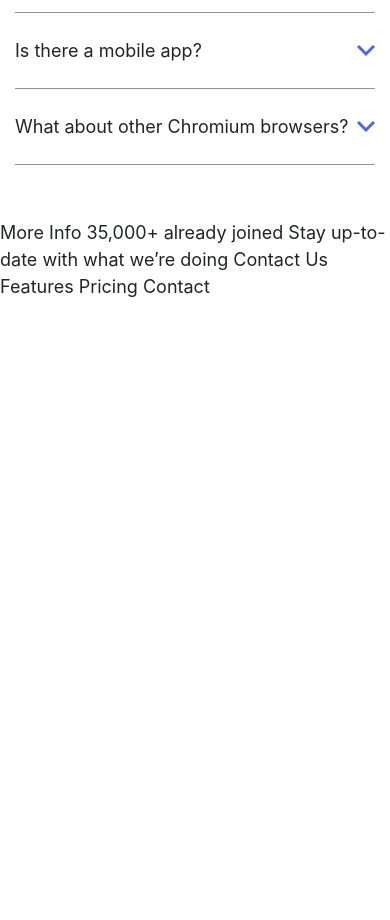
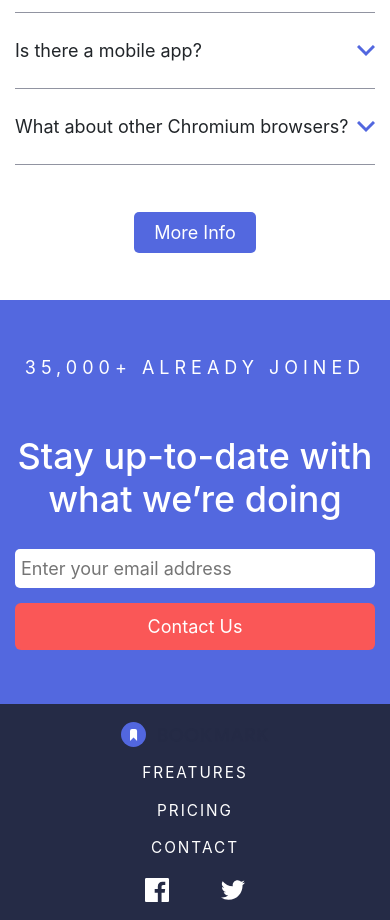
Before and after one commit to FireEagle829/Bookmark-Webiste, a website: page index.html in a window 390 px wide. Shown: the part 1924-2844 px from the top of the page. Before the commit the page ends 2224 px from the top, so only its background shows below. Drawn offline with nearby package versions, Linux system fonts and the light colour scheme.

Commit message:
Added Footer

```diff
--- a/SCSS/abstracts/_mixins.scss
+++ b/SCSS/abstracts/_mixins.scss
@@ -0,0 +1,12 @@
+@mixin mainButton {
+    color: white;
+    text-decoration: none;
+    background-color: $color-primary-soft-blue;
+    border-radius: 5px;
+    width: fit-content;
+    margin: auto;
+    padding: 10px 20px 10px 20px;
+    transition-property: background-color, color;
+    transition-duration: 0.3s;
+    transition-timing-function: ease-in-out;
+}
--- a/SCSS/components/_accordion.scss
+++ b/SCSS/components/_accordion.scss
@@ -34,6 +34,12 @@
                 }
             }
         }
+        a {
+            @include mainButton;
+        }
+        a:hover {
+            background-color: lighten($color: $color-primary-soft-blue, $amount: 10);
+        }
     }
 }
 
--- a/SCSS/layout/_footer.scss
+++ b/SCSS/layout/_footer.scss
@@ -0,0 +1,103 @@
+.footer-upper-section {
+    background-color: $color-primary-soft-blue;
+    color: white;
+    text-align: center;
+    p {
+        letter-spacing: 5px;
+    }
+    h2 {
+        width: 450px;
+        margin: auto;
+    }
+    .email-form {
+        display: flex;
+        justify-content: space-between;
+        width: 500px;
+        margin: auto;
+    }
+    input {
+        border: none;
+        border-radius: 5px;
+        padding: 6px;
+        outline: none;
+        width: 320px;
+    }
+    a,
+    a:visited,
+    a:link {
+        padding: 10px 20px 10px 20px;
+        border-radius: 6px;
+        background-color: $color-primary-soft-red;
+        color: white;
+        transition: 0.3s ease-in-out background-color;
+        text-decoration: none;
+    }
+    a:hover {
+        background-color: lighten($color: $color-primary-soft-red, $amount: 10);
+    }
+}
+
+
+footer {
+    background-color: $color-neutral-dark-blue;
+    .container {
+        display: flex;
+        justify-content: space-between;
+        .footer-flex-primary {
+            align-items: center;
+            display: flex;
+            justify-content: space-between;
+            width: 500px;
+            a {
+                font-size: 0.85rem;
+                color: white;
+                letter-spacing: 2px;
+            }
+        }
+        .footer-flex-secondary {
+            display: flex;
+            justify-content: space-between;
+            width: 100px;
+        }
+    }
+}
+
+@media screen and (max-width: 768px) {
+    .footer-upper-section {
+        h2 {
+            width: 100% !important;
+        }
+        .email-form {
+            width: 100% !important;
+            input {
+                width: 60%;
+            }
+        }
+    }
+    footer {
+        .container {
+            flex-direction: column !important;
+            align-items: center;
+            justify-content: center !important;
+            .footer-flex-primary {
+                flex-direction: column;
+                justify-content: center;
+                a,
+                img {
+                    margin-bottom: 15px !important;
+                }
+                width: 100%;
+            }
+        }
+    }
+}
+
+@media screen and (max-width: 450px) {
+    .email-form {
+        flex-direction: column;
+        input {
+            width: 100% !important;
+            margin-bottom: 15px;
+        }
+    }
+}
--- a/index.html
+++ b/index.html
@@ -47,7 +47,7 @@
       <h3 class="mb-3">Frequently Asked Questions</h3>
       <p class="mb-5 accordion-section-header-text">Here are some of our FAQs. If you have any other questions you’d like
         answered please feel free to email us.</p>
-        <div class="accordion">
+        <div class="accordion mb-5">
           <div class="accordion-slide">
             <div class="accordion-slide-container my-2">
               <span>What is Bookmark?</span>
@@ -91,39 +91,42 @@
             </div>
           </div>
         </div>
+        <div class="text-center">
+          <a href="#">More Info</a>
+        </div>
     </div>
   </section>
 
-  <!-- Question 1 -->
+  <section class="py-5 footer-upper-section">
+    <div class="container">
+      <p class="mb-5">35,000+ ALREADY JOINED</p>
+      <h2 class="mb-4">Stay up-to-date with what we’re doing</h2>
+      <div class="email-form">
+        <input type="text" placeholder="Enter your email address">
+        <a href="#">Contact Us</a>
+      </div>
+    </div>
+  </section>
 
 
-  <!-- Answer 1 -->
-
-  <!-- Question 2 -->
-
-  <!-- Answer 2 -->
-
-  <!-- Question 3 -->
-
-  <!-- Answer 3 -->
-
-  <!-- Question 4 -->
-
-  <!-- Answer 4 -->
-
-
-  More Info
-
-  35,000+ already joined
-
-  Stay up-to-date with what we’re doing
-
-  Contact Us
-
-  Features
-  Pricing
-  Contact
-
+  <footer class="py-3">
+    <div class="container">
+      <div class="footer-flex-primary">
+        <img src="images/logo-bookmark.svg" alt="">
+        <a href="#">FREATURES</a>
+        <a href="#">PRICING</a>
+        <a href="#">CONTACT</a>
+      </div>
+      <div class="footer-flex-secondary">
+        <a href="#">
+          <svg xmlns="http://www.w3.org/2000/svg" width="24" height="24"><path fill="#FFF" fill-rule="evenodd" d="M22.675 0H1.325C.593 0 0 .593 0 1.325v21.351C0 23.407.593 24 1.325 24H12.82v-9.294H9.692v-3.622h3.128V8.413c0-3.1 1.893-4.788 4.659-4.788 1.325 0 2.463.099 2.795.143v3.24l-1.918.001c-1.504 0-1.795.715-1.795 1.763v2.313h3.587l-.467 3.622h-3.12V24h6.116c.73 0 1.323-.593 1.323-1.325V1.325C24 .593 23.407 0 22.675 0z"/></svg>
+        </a>
+        <a href="#">
+          <svg xmlns="http://www.w3.org/2000/svg" width="24" height="20"><path fill="#FFF" fill-rule="evenodd" d="M24 2.557a9.83 9.83 0 0 1-2.828.775A4.932 4.932 0 0 0 23.337.608a9.864 9.864 0 0 1-3.127 1.195A4.916 4.916 0 0 0 16.616.248c-3.179 0-5.515 2.966-4.797 6.045A13.978 13.978 0 0 1 1.671 1.149a4.93 4.93 0 0 0 1.523 6.574 4.903 4.903 0 0 1-2.229-.616c-.054 2.281 1.581 4.415 3.949 4.89a4.935 4.935 0 0 1-2.224.084 4.928 4.928 0 0 0 4.6 3.419A9.9 9.9 0 0 1 0 17.54a13.94 13.94 0 0 0 7.548 2.212c9.142 0 14.307-7.721 13.995-14.646A10.025 10.025 0 0 0 24 2.557z"/></svg>
+        </a>
+      </div>
+    </div>
+  </footer>
   <script src="JS/script.js"></script>
 </body>
 </html>
```
Also changed, not shown: style.css.
